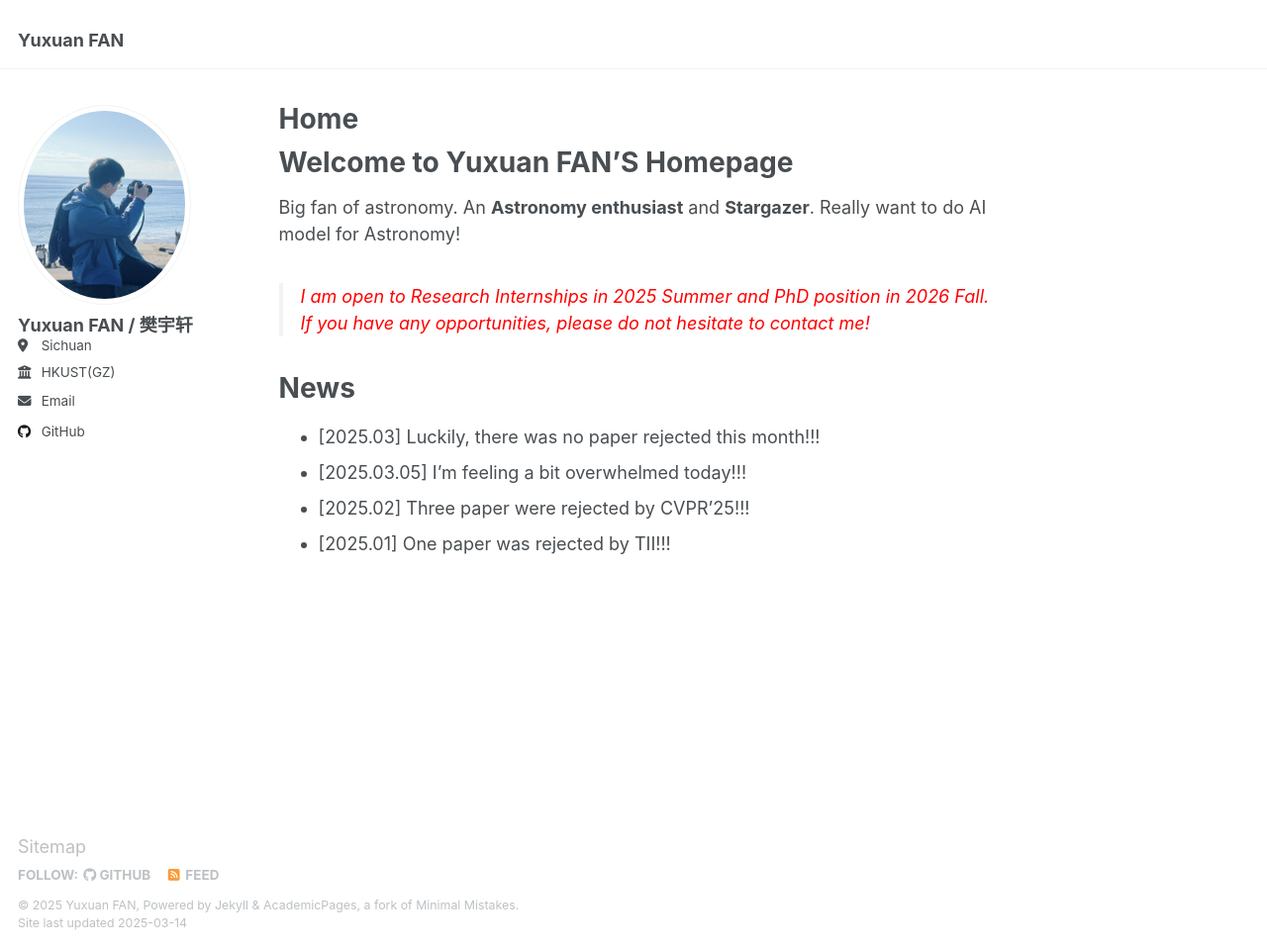
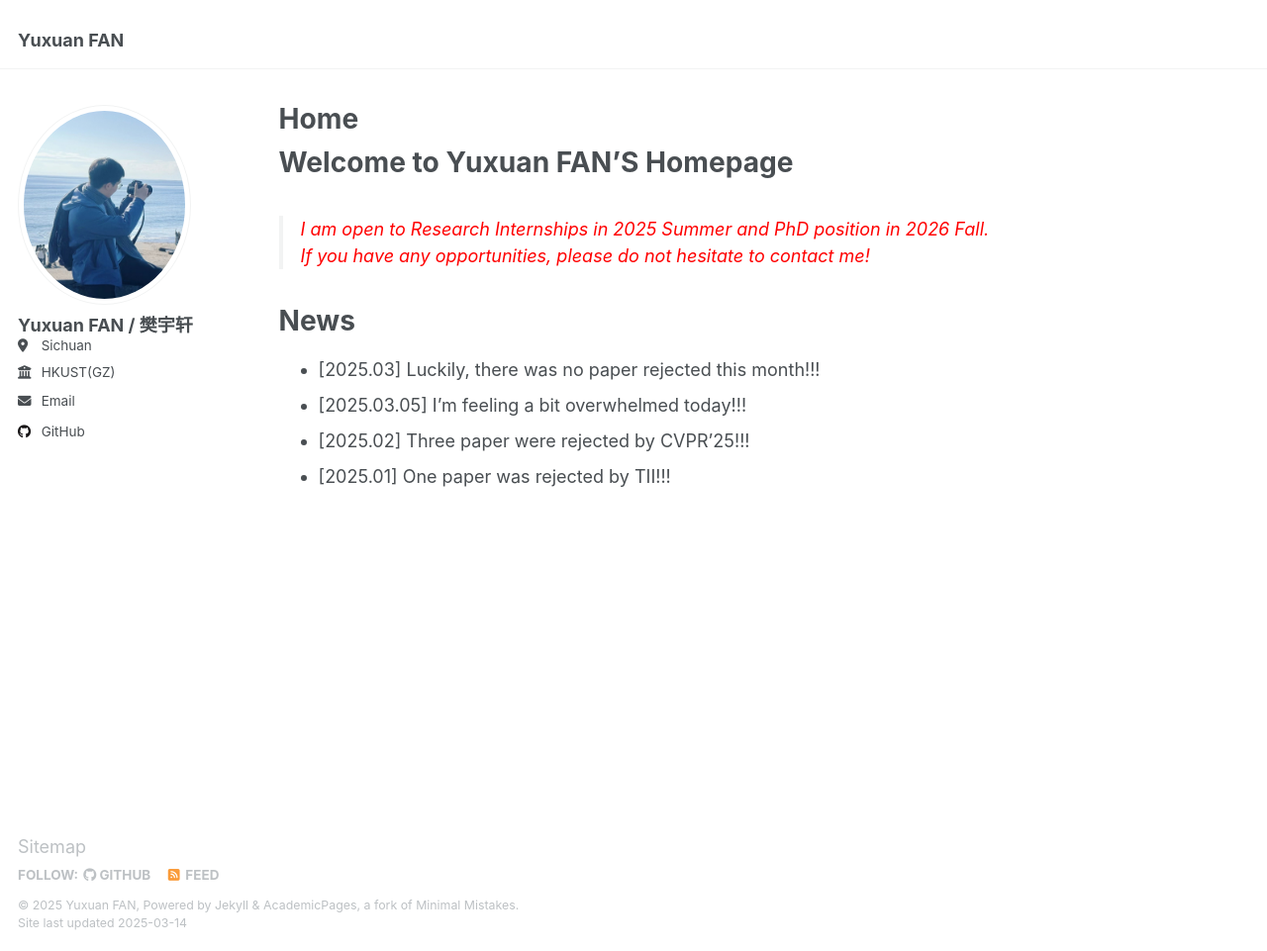
Before and after one commit to yuxuanfanOrion/yuxuanfanOrion.github.io, a Jekyll site: the page built from _pages/about.md, in a window 1280 px wide and 961 px high. Shown: the whole window at 99% size. Built offline with Jekyll 4.4.1, drawn with Linux system fonts in a browser that asks for light colours.

Commit message:
Update about.md

```diff
--- a/_pages/about.md
+++ b/_pages/about.md
@@ -9,7 +9,6 @@ redirect_from:
 
 Welcome to Yuxuan FAN'S Homepage
 ======
-Big fan of astronomy. An **Astronomy enthusiast** and **Stargazer**. Really want to do AI model for Astronomy!
 
 > <span style="color: red">I am open to Research Internships in 2025 Summer and PhD position in 2026 Fall. If you have any opportunities, please do not hesitate to contact me!</span>
 
```
